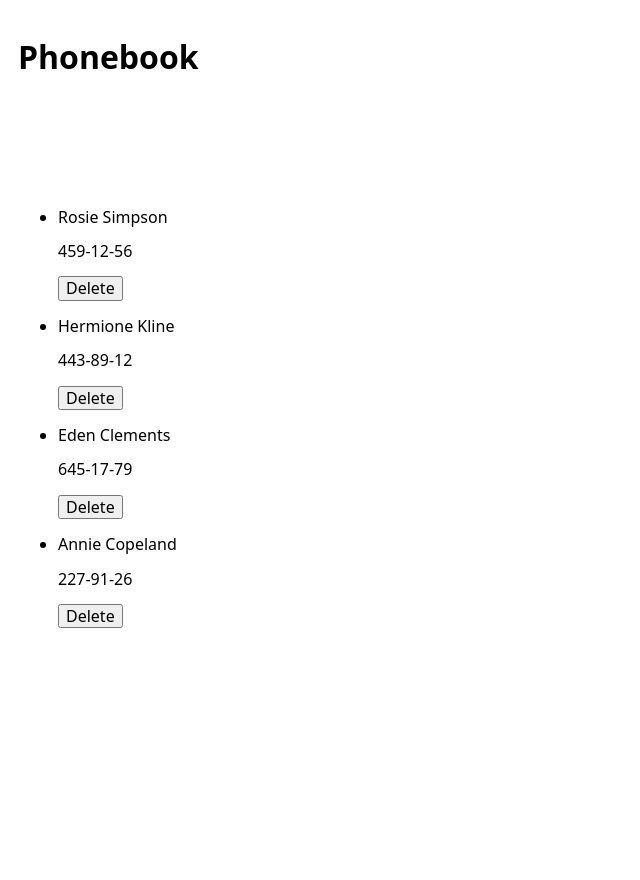
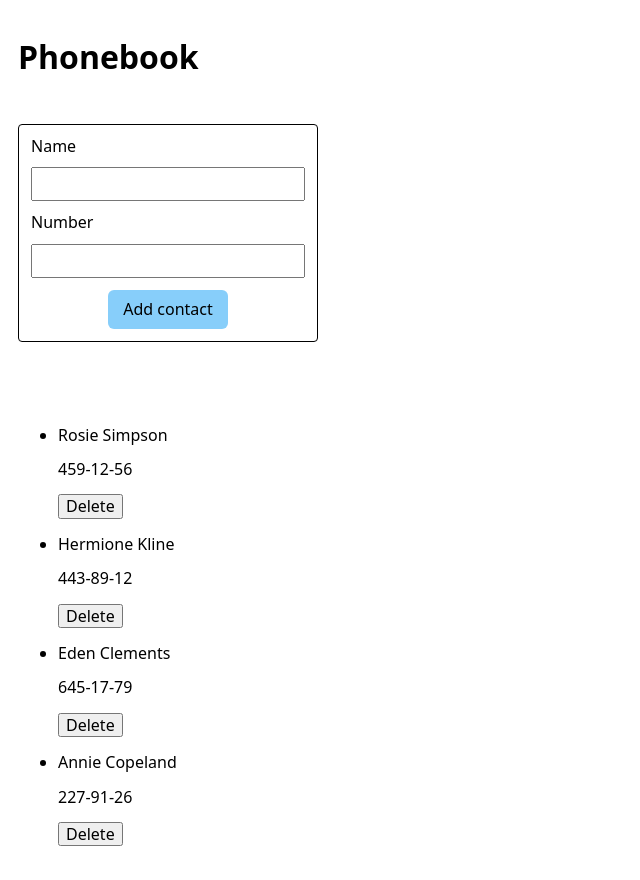
Before and after one commit to ElenaZhuvak/goit-react-hw-03, a React (Vite) app: page / in a window 1280 px wide. Shown: the whole page, without its empty margins (0-640 px from the left). Before the commit the page ends 800 px from the top, so only its background shows below. Built offline with nearby package versions, Linux system fonts and the light colour scheme.

Commit message:
adds form

```diff
--- a/package.json
+++ b/package.json
@@ -10,6 +10,7 @@
     "preview": "vite preview"
   },
   "dependencies": {
+    "formik": "^2.4.6",
     "modern-normalize": "^3.0.1",
     "react": "^18.3.1",
     "react-dom": "^18.3.1"
--- a/src/components/ContactForm/ContactForm.jsx
+++ b/src/components/ContactForm/ContactForm.jsx
@@ -1,8 +1,36 @@
-
+import { Formik, Form, Field } from 'formik'
+import { useId } from 'react'
+import css from './ContactForm.module.css'
 
 const ContactForm = () => {
+  const initialValues = {
+  username: '',
+  number: ''
+}
+
+  const usernameId = useId()
+  const telId = useId()
+
+  const handleSubmit = (values, action) => {
+    console.log(values)
+    action.reset()
+  }
+
   return (
-    <div></div>
+    <div className={css.wrapper}>
+      <Formik initialValues={initialValues} onSubmit={handleSubmit}>
+
+        <Form className={css.form}>
+          <label className={css.label} htmlFor={usernameId}>Name</label>
+          <Field className={css.field} type='text' name='username'></Field>
+
+          <label className={css.label} htmlFor={telId}>Number</label>
+          <Field className={css.field} type='tel' name='number'></Field>
+
+          <button className={css.btn} type='submit'>Add contact</button>
+        </Form>
+      </Formik>
+    </div>
   )
 }
 
--- a/src/components/ContactForm/ContactForm.module.css
+++ b/src/components/ContactForm/ContactForm.module.css
@@ -0,0 +1,26 @@
+.wrapper {
+    max-width: 300px;
+}
+.form {
+    display: flex;
+    flex-direction: column;
+    gap: 12px;
+    padding: 12px;
+    border: 1px solid black;
+    border-radius: 4px;
+}
+.label {
+    display: flex;
+    flex-direction: column;
+}
+.field {
+    padding: 6px;
+}
+.btn {
+    align-self:center;
+    width:auto;
+    padding: 10px 15px;
+    border-radius: 6px;
+    border: none;
+    background-color: lightskyblue;
+}
```
Also changed, not shown: 1 other file (tests, documents, lock files or other folders).
